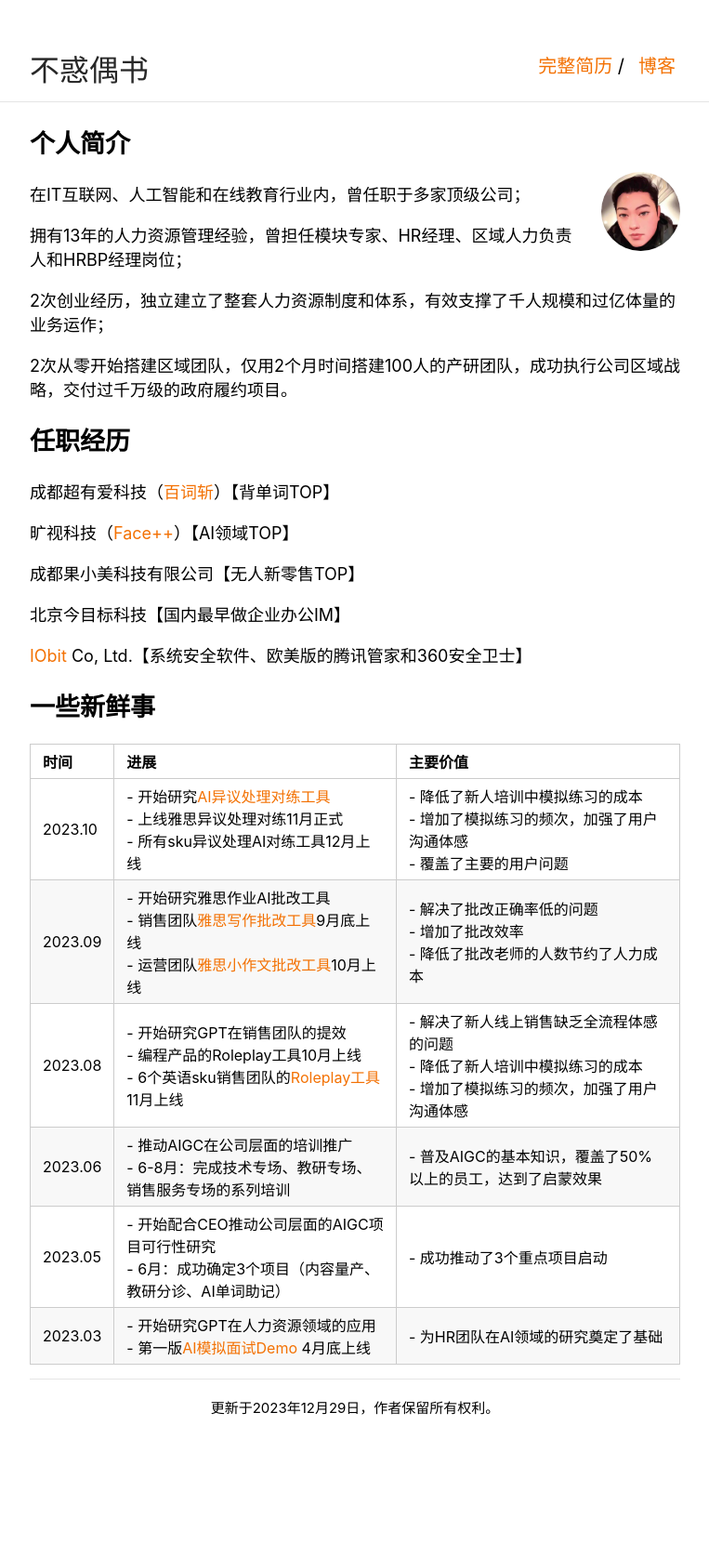
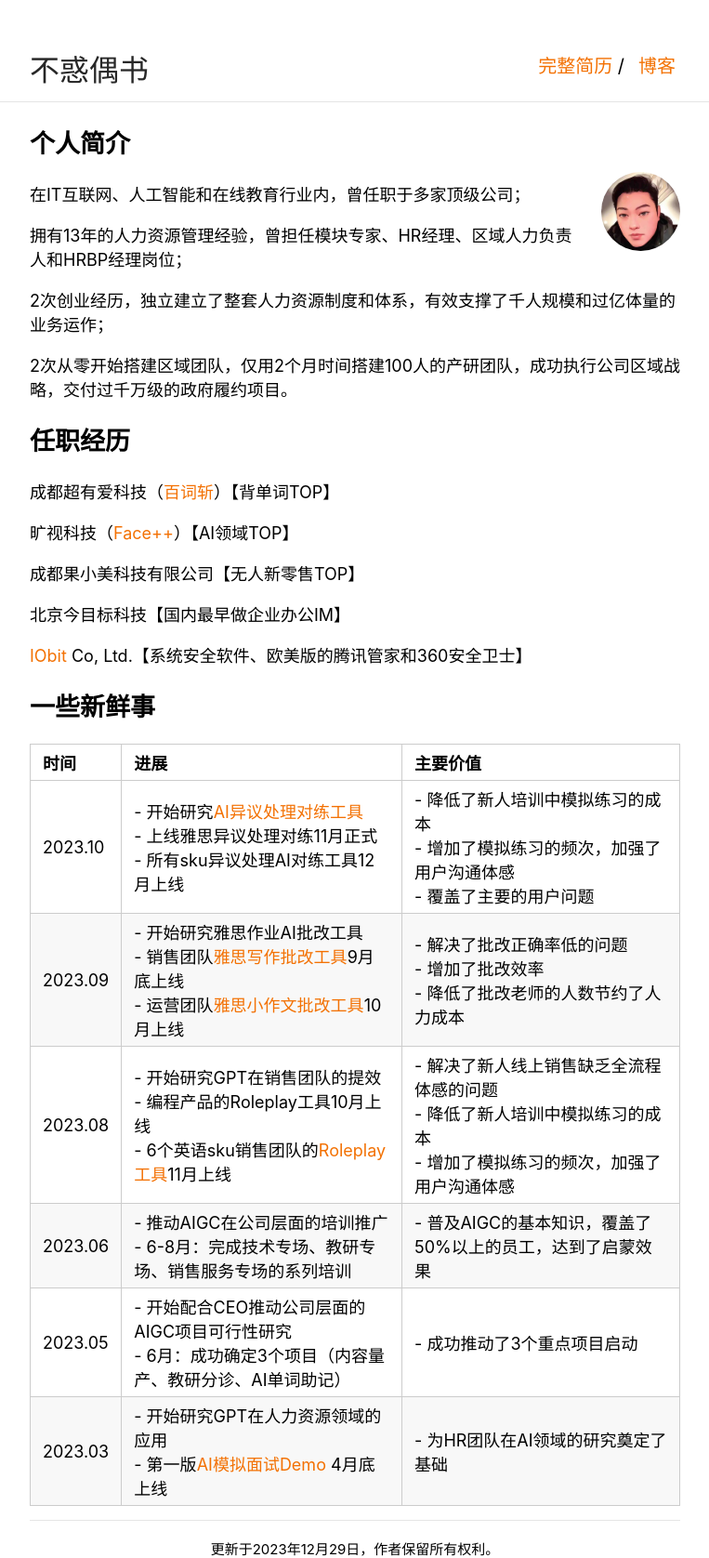
Before and after one commit to Harteyang/index, a Jekyll site: the page built from index.md, in a window 1280 px wide. Shown: the whole page at 93% size, without its empty margins (258-1021 px from the left). Built offline with Jekyll 4.4.1, drawn with Linux system fonts in a browser that asks for light colours; before the commit the page ends 1524 px from its top, so only the background shows below that.

Commit message:
Update tables.scss
调整字体大小

```diff
--- a/_sass/tables.scss
+++ b/_sass/tables.scss
@@ -3,7 +3,7 @@ table {
     border-collapse: collapse;
     width: 100%;
     padding: 0;
-    font-size: 16px; /* 设置表格的字体大小 */
+    font-size: 18px; /* 调整表格字体大小 */
 }
 table tr {
     border-top: 1px solid #cccccc;
```
